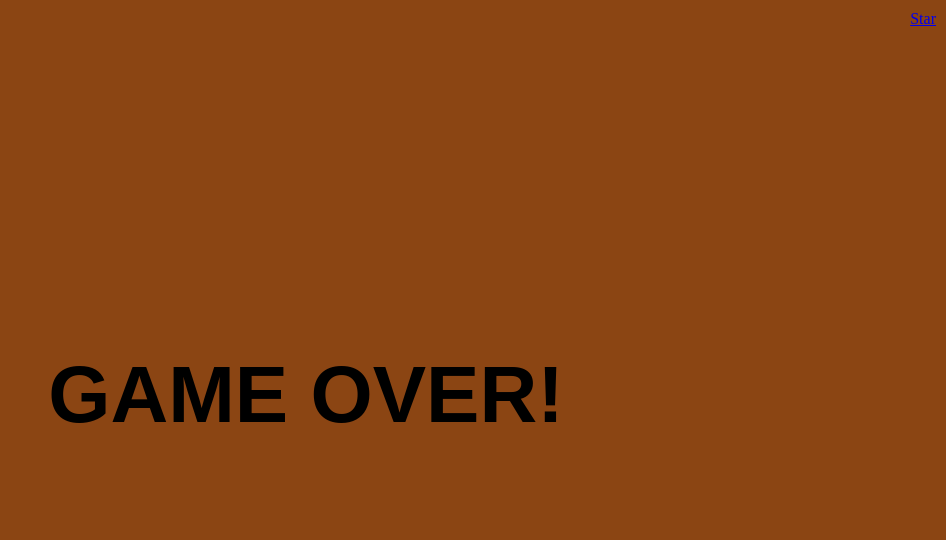
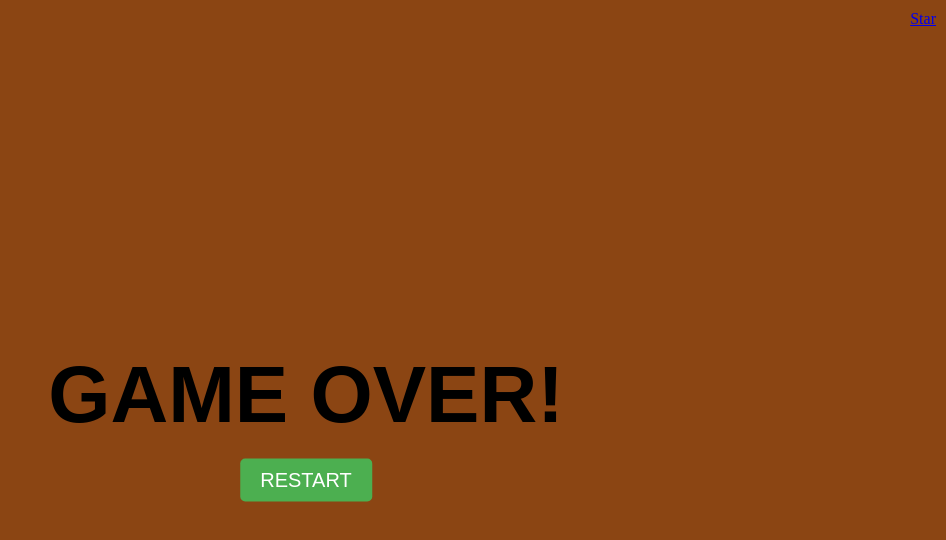
Before and after one commit to chuckis/flyingpoop, a plain HTML site: page index.html in a window 1280 px wide. Shown: the whole page, without its empty margins (334-1280 px from the left). Drawn offline with Linux system fonts and the light colour scheme.

Commit message:
feature: add restart button

```diff
--- a/index.html
+++ b/index.html
@@ -20,18 +20,39 @@
             width: 100%; /* canvas адаптируется под ширину экрана */
             height: 100%; /* canvas адаптируется под высоту экрана */
         }
-        /* Позиционирование кнопки */
+        /* Позиционирование кнопки "START AGAIN" */
+        #restartButton {
+            display: none; /* Скрываем кнопку до окончания игры */
+            position: absolute;
+            top: 60%; /* Чуть ниже центра */
+            left: 50%;
+            transform: translate(-50%, -50%);
+            padding: 10px 20px;
+            font-size: 20px;
+            background-color: #4CAF50;
+            color: white;
+            border: none;
+            border-radius: 5px;
+            cursor: pointer;
+        }
+        #restartButton:hover {
+            background-color: #45a049;
+        }
+
+        /* Позиционирование кнопки GitHub */
         .github-button-container {
             position: absolute;
             top: 10px;
             right: 10px;
-            z-index: 10; /* Кнопка всегда будет поверх всего */
+            z-index: 10;
         }
     </style>
     <!-- GitHub Button Script -->
     <script async defer src="https://buttons.github.io/buttons.js"></script>
 </head>
 <body>
+
+    <button id="restartButton">RESTART</button>
     <!-- Контейнер для кнопки -->
     <div class="github-button-container">
         <!-- Place this tag where you want the button to render. -->
--- a/script.js
+++ b/script.js
@@ -26,6 +26,31 @@ window.onload = function() {
         y: 0,
         size: Math.min(canvas.width, canvas.height) * 0.04 // Размер прицела 4% от меньшей стороны экрана
     };
+
+    // Функция для перезапуска игры
+    function restartGame() {
+        gameOver = false;
+        poops = []; // Очистить массив какашек
+        restartButton.style.display = 'none'; // Скрыть кнопку
+        gameLoop(); // Запустить цикл игры снова
+    }
+
+    // Показываем кнопку "START AGAIN" при завершении игры
+    function showGameOverScreen() {
+        // Рисуем GAME OVER
+        ctx.fillStyle = '#8B4513'; // Коричневый фон
+        ctx.fillRect(0, 0, canvas.width, canvas.height);
+        ctx.fillStyle = 'black';
+        ctx.font = `bold ${Math.min(canvas.width, canvas.height) * 0.1}px Arial`;
+        ctx.textAlign = 'center';
+        ctx.fillText('GAME OVER!', canvas.width / 2, canvas.height / 2);
+
+        // Показать кнопку для перезапуска
+        restartButton.style.display = 'block';
+    }
+
+    // Добавляем обработчик на кнопку "START AGAIN"
+    restartButton.addEventListener('click', restartGame);
 
     // Список всех какашек
     let poops = [];
@@ -74,7 +99,7 @@ window.onload = function() {
                 let distance = Math.sqrt(dx * dx + dy * dy);
 
                 // Если прицел попал на какашку, она "уничтожается"
-                if (distance < 50) {
+                if (distance < 60) {
                     poop.alive = false;
                 }
             }
@@ -175,27 +200,18 @@ window.onload = function() {
     }
 
     function gameLoop() {
-        ctx.clearRect(0, 0, canvas.width, canvas.height);
-
         if (!gameOver) {
-            // Вращение вентилятора
+            ctx.clearRect(0, 0, canvas.width, canvas.height);
+            movePoops();
             fan.rotation += fan.speed;
-
-            // Отрисовка вентилятора, какашек и прицела
             drawFan();
             poops.forEach(drawPoop);
             drawCrosshair();
-
-            // Движение какашек
-            movePoops();
-
             requestAnimationFrame(gameLoop);
         } else {
-            // Конец игры
-            ctx.fillStyle = '#8B4513'; // Коричневый фон
-            ctx.fillRect(0, 0, canvas.width, canvas.height); // Закрашиваем холст
-            drawGameOver(); // Рисуем надпись "GAME OVER!"
+            showGameOverScreen(); // Показываем GAME OVER и кнопку
         }
+
     }
 
     gameLoop();
```
